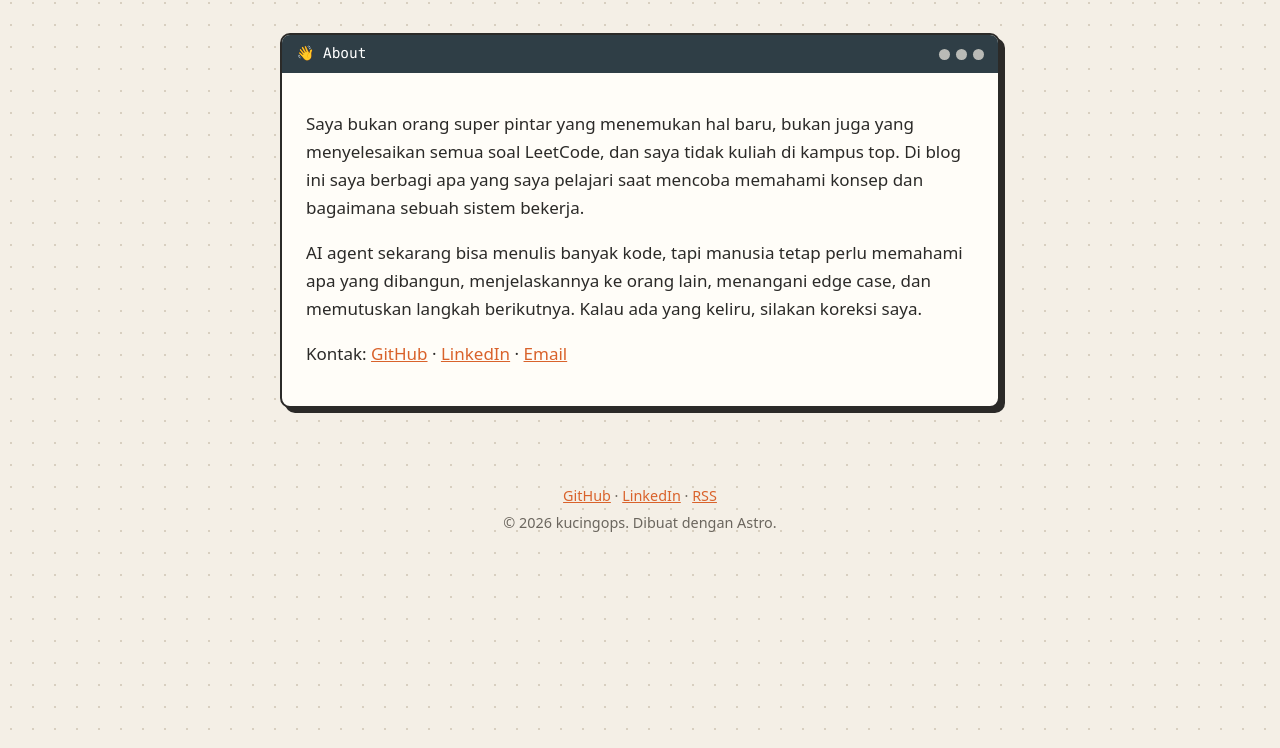
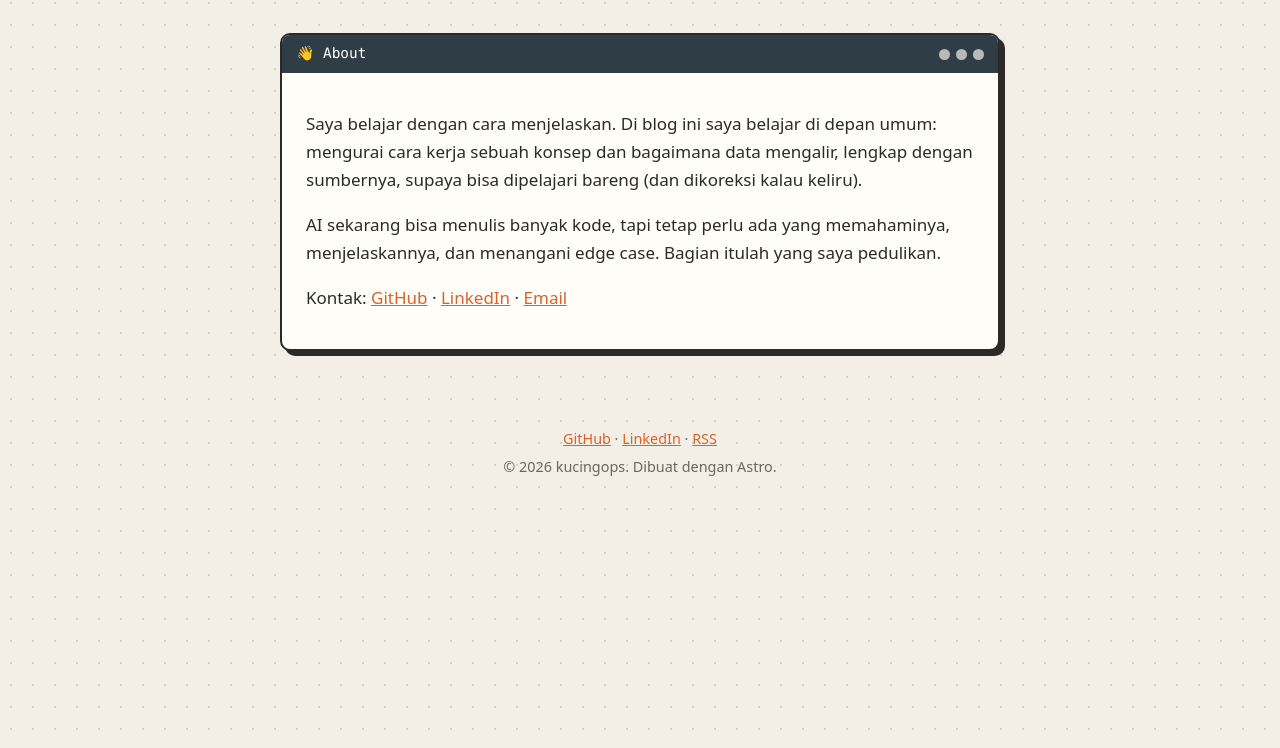
Before and after one commit to kucingops/kucingops.github.io, an Astro site: page /about in a window 1280 px wide. Shown: the part 52-800 px from the top of the page. Built offline with nearby package versions, Linux system fonts and the light colour scheme; Astro itself is replaced by a stand-in of ours.

Commit message:
Reword about page intro
Co-Authored-By: Claude Opus 5.5 <noreply@anthropic.com>
Claude-Session: https://claude.ai/code/session_01XNyfRm73bp3kctJayaMXQa

```diff
--- a/src/pages/about.astro
+++ b/src/pages/about.astro
@@ -6,8 +6,8 @@ import { SOCIALS } from '../consts';
 <Base title="About">
   <Window title="👋 About">
     <div class="prose">
-      <p>Saya bukan orang super pintar yang menemukan hal baru, bukan juga yang menyelesaikan semua soal LeetCode, dan saya tidak kuliah di kampus top. Di blog ini saya berbagi apa yang saya pelajari saat mencoba memahami konsep dan bagaimana sebuah sistem bekerja.</p>
-      <p>AI agent sekarang bisa menulis banyak kode, tapi manusia tetap perlu memahami apa yang dibangun, menjelaskannya ke orang lain, menangani edge case, dan memutuskan langkah berikutnya. Kalau ada yang keliru, silakan koreksi saya.</p>
+      <p>Saya belajar dengan cara menjelaskan. Di blog ini saya belajar di depan umum: mengurai cara kerja sebuah konsep dan bagaimana data mengalir, lengkap dengan sumbernya, supaya bisa dipelajari bareng (dan dikoreksi kalau keliru).</p>
+      <p>AI sekarang bisa menulis banyak kode, tapi tetap perlu ada yang memahaminya, menjelaskannya, dan menangani edge case. Bagian itulah yang saya pedulikan.</p>
       <p>Kontak: <a href={SOCIALS.github}>GitHub</a> · <a href={SOCIALS.linkedin}>LinkedIn</a> · <a href={SOCIALS.email}>Email</a></p>
     </div>
   </Window>
```
